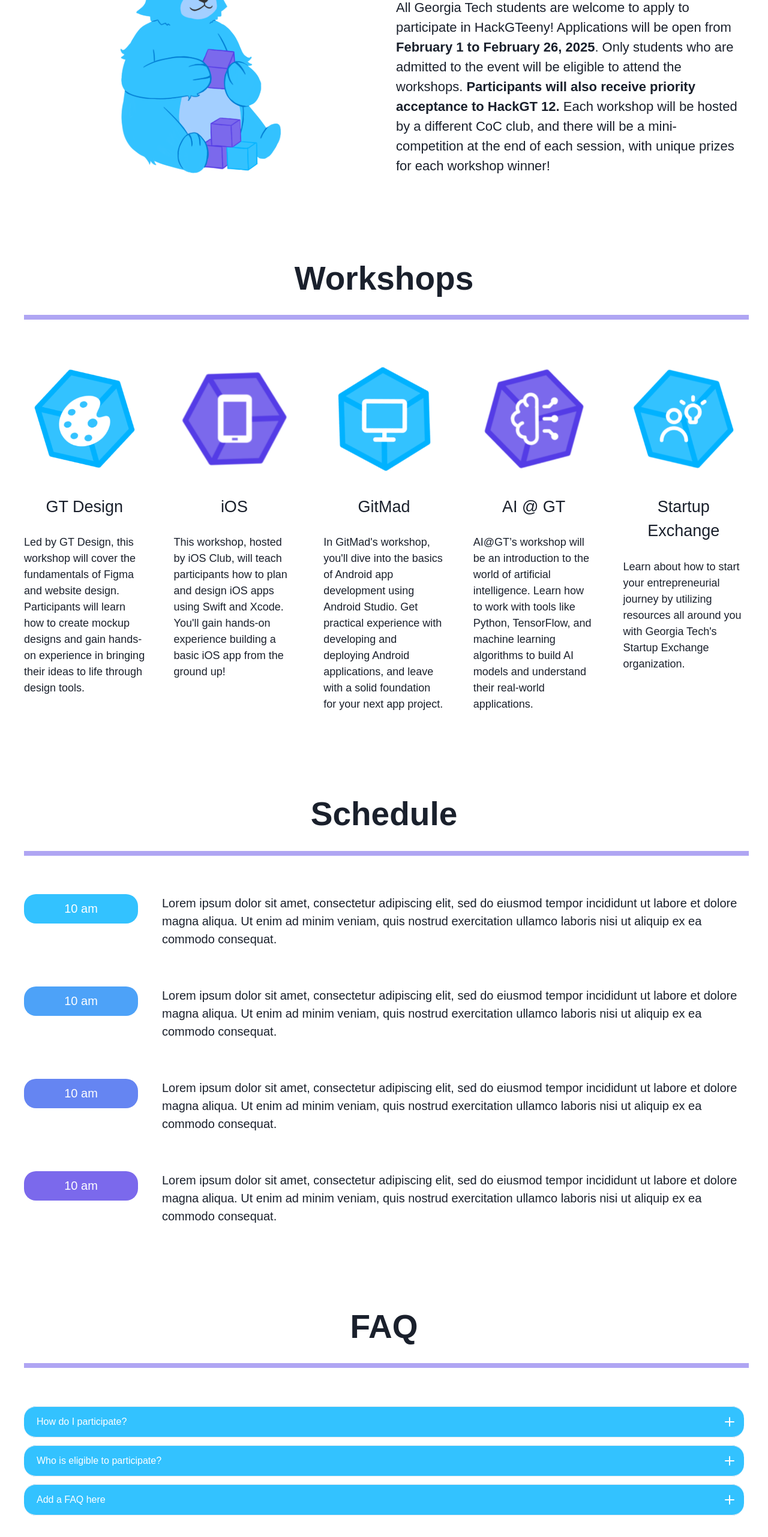
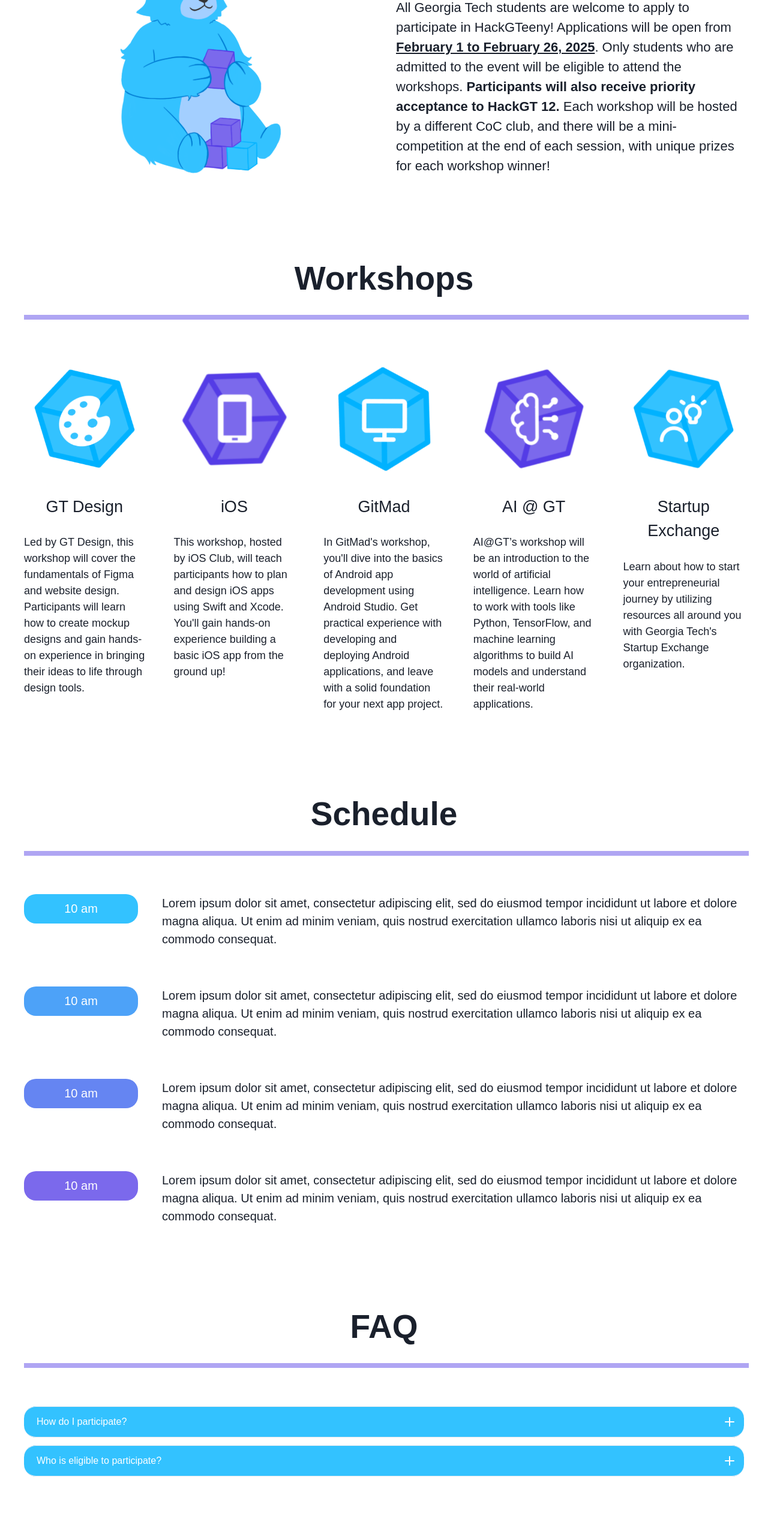
Before and after one commit to HackGT/hackgteeny-2025, a React (Create React App) app: page / in a window 1280 px wide. Shown: the part 1125-3688 px from the top of the page at 60% size. Built offline with nearby package versions, Linux system fonts and the light colour scheme.

Commit message:
finall changes

```diff
--- a/src/components/Footer.jsx
+++ b/src/components/Footer.jsx
@@ -1,5 +1,5 @@
 import { Box, HStack, Text, Icon, Link } from "@chakra-ui/react";
-import { FaInstagram, FaFacebook, FaTwitter, FaGithub, Faweb } from "react-icons/fa";
+import { FaInstagram, FaFacebook, FaTwitter, FaGithub } from "react-icons/fa";
 import { IoIosGlobe } from "react-icons/io";
 
 const LINKS = [
@@ -39,7 +39,7 @@
           })
         }
       </HStack>
-      <Text align='center' fontWeight={600}>Made with ♡ by HexLabs</Text>
+      <Text align='center' fontWeight={600} mt={2}>Made with ♡ by HexLabs</Text>
     </Box>
   );
 };
--- a/src/components/admissions/AdmissionsSection.jsx
+++ b/src/components/admissions/AdmissionsSection.jsx
@@ -1,6 +1,6 @@
-import React from 'react'
+import React from 'react';
 import GenericSection from '../GenericSection';
-import { Flex } from '@chakra-ui/react';
+import { chakra, Flex } from '@chakra-ui/react';
 
 import cubes1 from "../../assets/cubes1.svg";
 // import mentor1 from "../../assets/mentor1.svg";
@@ -12,9 +12,9 @@
 			<Flex flexDir="column" gap={16}>
 
 				<AdmissionsCard
-				_imgSrc={cubes1}
-				title={"Participants"}>
-					All Georgia Tech students are welcome to apply to participate in HackGTeeny! Applications will be open from <b>February 1 to February 26, 2025</b>. Only students who are admitted to the event will be eligible to attend the workshops. <b>Participants will also receive priority acceptance to HackGT 12.</b> Each workshop will be hosted by a different CoC club, and there will be a mini-competition at the end of each session, with unique prizes for each workshop winner!
+					_imgSrc={cubes1}
+					title={"Participants"}>
+					All Georgia Tech students are welcome to apply to participate in HackGTeeny! Applications will be open from <chakra.span fontWeight='bold' textDecoration='underline'>February 1 to February 26, 2025</chakra.span>. Only students who are admitted to the event will be eligible to attend the workshops. <b>Participants will also receive priority acceptance to HackGT 12.</b> Each workshop will be hosted by a different CoC club, and there will be a mini-competition at the end of each session, with unique prizes for each workshop winner!
 				</AdmissionsCard>
 
 				{/* [admissions section removed as of 2025 hi-fi, 21 jan 2025]
--- a/src/components/faq/FAQSection.jsx
+++ b/src/components/faq/FAQSection.jsx
@@ -1,29 +1,36 @@
-import React from 'react'
+import React from 'react';
 import GenericSection from '../GenericSection';
 import { Flex } from '@chakra-ui/react';
 import FAQCard from './FAQCard';
+
+const FAQS = [
+	{
+		question: "How do I participate?",
+		answer: "Template answer"
+	},
+	{
+		question: "Who is eligible to participate?",
+		answer: "Any student at Georgia Tech, regardless of major or year, can participate in HackGTeeny. Admissions is first come first serve per workshop, so register soon!"
+	}
+];
 
 const FAQSection = () => {
 	return (
 		<GenericSection id="faq" title="FAQ">
 			<Flex flexDir="column" gap={13}>
-				<FAQCard
-				title = {"How do I participate?"}
-				text = {"Lorem ipsum dolor sit amet, consectetur adipiscing elit, sed do eiusmod tempor incididunt ut labore et dolore magna aliqua. Ut enim ad minim veniam, quis nostrud exercitation ullamco laboris nisi ut aliquip ex ea commodo consequat."}
-				>
-				</FAQCard>
-
-				<FAQCard
-				title = {"Who is eligible to participate?"}
-				text = {"Lorem ipsum dolor sit amet, consectetur adipiscing elit, sed do eiusmod tempor incididunt ut labore et dolore magna aliqua. Ut enim ad minim veniam, quis nostrud exercitation ullamco laboris nisi ut aliquip ex ea commodo consequat."}
-				>
-				</FAQCard>
-
-				<FAQCard
-				title = {"Add a FAQ here"}
-				text = {"Lorem ipsum dolor sit amet, consectetur adipiscing elit, sed do eiusmod tempor incididunt ut labore et dolore magna aliqua. Ut enim ad minim veniam, quis nostrud exercitation ullamco laboris nisi ut aliquip ex ea commodo consequat."}
-				>
-				</FAQCard>
+				{
+					FAQS.map((faq, index) => {
+						return (
+							<FAQCard
+								key={index}
+								title={faq.question}
+								text={faq.answer}
+							>
+							</FAQCard>
+						);
+					}
+					)
+				}
 			</Flex>
 		</GenericSection>
 	);
--- a/src/components/hero/HeroSection.jsx
+++ b/src/components/hero/HeroSection.jsx
@@ -26,7 +26,8 @@
             width="fit-content"
             fontSize={{ base: '20px', lg: '35px' }}
             fontWeight='bold'
-          borderRadius={{ base: 1000, lg: styleConstants.borderRadius }}>
+            borderRadius={{ base: 1000, lg: styleConstants.borderRadius }}
+          >
             Register
           </Text>
 
--- a/src/components/schedule/ScheduleCard.jsx
+++ b/src/components/schedule/ScheduleCard.jsx
@@ -1,12 +1,12 @@
 import { Box, Text } from '@chakra-ui/react';
-import React from 'react'
+import React from 'react';
 import styleConstants from '../../styleConstants';
 
-const ScheduleCard = ({color, title, children}) => {
+const ScheduleCard = ({ color, title, children }) => {
 	return (
 		<Box
 			display={{ base: 'flex', lg: 'grid' }}
-		gap={10}
+			gap={{ base: 2, lg: 10 }}
 			gridTemplateColumns={{ base: '1fr', lg: 'auto auto' }}
 			flexDir="column"
 		>
```
Lines whose indentation alone changed are shown as unchanged.
